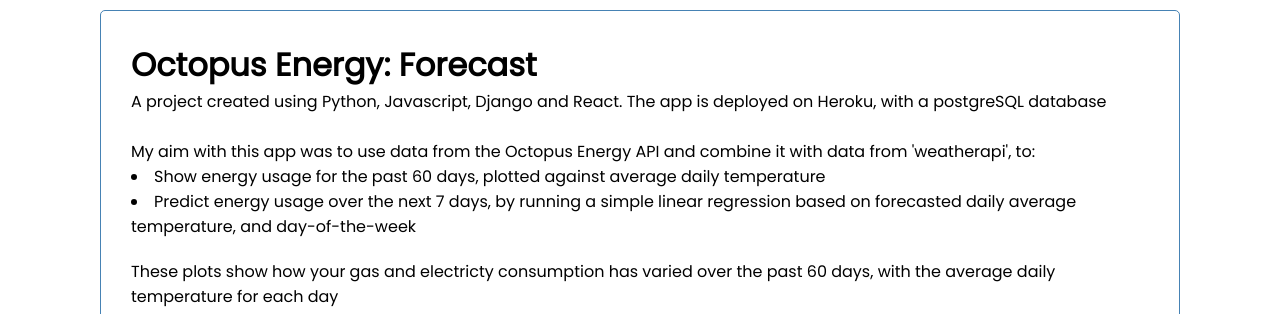
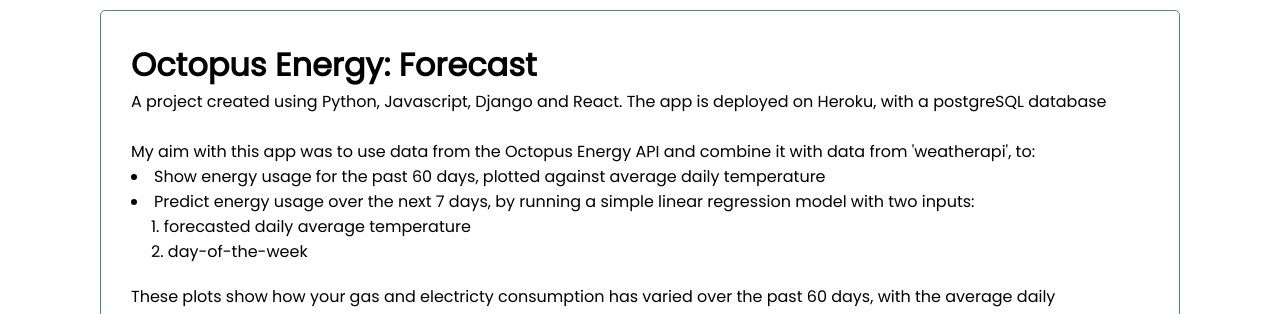
Before and after one commit to justjoelaw/octopus-energy-forecast, a React (Create React App) app in the folder frontend/: page / in a window 1280 px wide. Shown: the top 314 px of the page. Built offline with nearby package versions, Linux system fonts and the light colour scheme; no server answers.

Commit message:
rewording text

```diff
--- a/frontend/src/App.js
+++ b/frontend/src/App.js
@@ -181,7 +181,11 @@
       <p>My aim with this app was to use data from the Octopus Energy API and combine it with data from 'weatherapi', to:</p>
       <ul>
         <li>Show energy usage for the past 60 days, plotted against average daily temperature</li>
-        <li>Predict energy usage over the next 7 days, by running a simple linear regression based on forecasted daily average temperature, and day-of-the-week</li>
+        <li>Predict energy usage over the next 7 days, by running a simple linear regression model with two inputs:</li>
+        <ol className='model-inputs'>
+          <li>forecasted daily average temperature</li>
+          <li>day-of-the-week</li>
+        </ol>
       </ul>
       <div className="plots-description">
         <p>These plots show how your gas and electricty consumption has varied over the past 60 days, with the average daily temperature for each day</p>
--- a/frontend/src/components/Prediction.js
+++ b/frontend/src/components/Prediction.js
@@ -24,14 +24,18 @@
       return parseFloat(result).toFixed(2)
     }
 
+    const historic_average = calculate_historic_average(historic)
+    const predicted_average = prediction.sum_predicted_usage / 7
+    const percent_change_in_average = ((predicted_average - historic_average) / historic_average) * 100
+
+
   return (
     <div>
       Predicted {energy_type_enum[prediction.energy_type]} usage: {parseFloat(prediction.sum_predicted_usage).toFixed(2)} {energy_unit_enum[prediction.energy_type]}
       <br />
-      Your predicted daily {energy_type_enum[prediction.energy_type]} usage this week is {parseFloat(prediction.sum_predicted_usage / 7).toFixed(2)}{energy_unit_enum[prediction.energy_type]} compared to your average of {calculate_historic_average(historic)}{energy_unit_enum[prediction.energy_type]}.
+      Your predicted daily {energy_type_enum[prediction.energy_type]} usage this week is {parseFloat(predicted_average).toFixed(2)}{energy_unit_enum[prediction.energy_type]} compared to your average of {parseFloat(historic_average).toFixed(2)}{energy_unit_enum[prediction.energy_type]}.
       This represents a
-      <span style={{ fontWeight: 'bold' }}> {parseFloat((((prediction.sum_predicted_usage / 7) - calculate_historic_average(historic)) / calculate_historic_average(historic)) *100).toFixed(2)}% </span>
-      change
+      <span style={{ fontWeight: 'bold' }}> {parseFloat(percent_change_in_average).toFixed(2)}% {percent_change_in_average > 0 ? 'increase' : 'descrease'}</span>
     </div>
   )
 }
--- a/frontend/src/index.css
+++ b/frontend/src/index.css
@@ -88,3 +88,8 @@
 .plots-description, .prediction-description {
   padding-top: 20px;
 }
+
+.model-inputs {
+  list-style-position: inside;
+  padding-left: 20px;
+}
```
